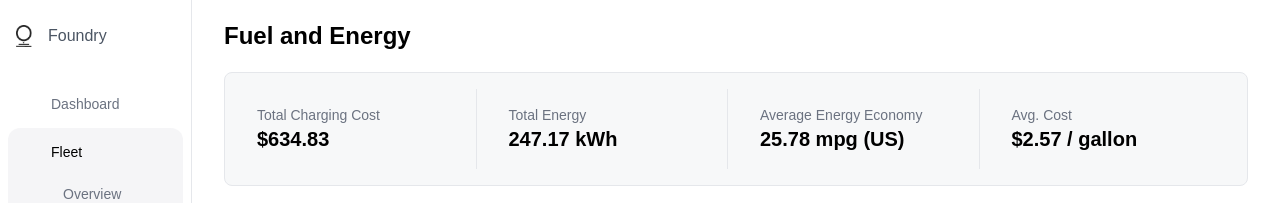
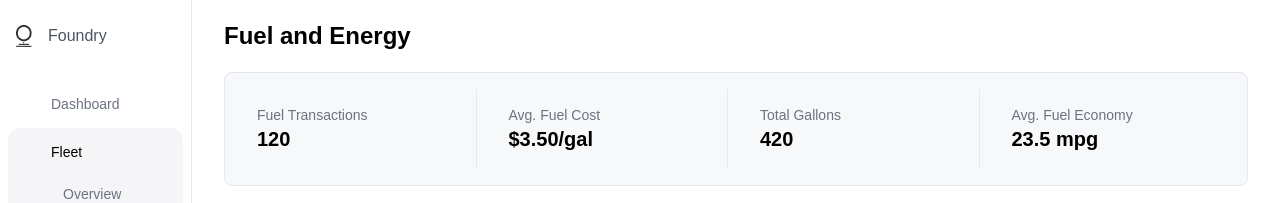
Before and after one commit to Kwasi-1/logistic_tracking, a React (Create React App) app: page /fleet/fuel in a window 1280 px wide. Shown: the top 203 px of the page. Built offline with nearby package versions, Linux system fonts and the light colour scheme; some icons are missing.

Commit message:
update page layout to accept dashboard dynamically

```diff
--- a/src/layouts/Layout.jsx
+++ b/src/layouts/Layout.jsx
@@ -1,14 +1,24 @@
-import { useState } from "react";
-import { Icon } from "@iconify/react";
+import { useState, useEffect } from "react";
+import Dashboard from "./Dashboard";
 
 const Layout = ({
   title,
   tabs,
   components,
   showDashboard = false,
-  dashboardComponent,
+  dashboardData = {},
+  defaultDashboardData = null,
 }) => {
-  const [activeTab, setActiveTab] = useState(tabs[0]); // Default to the first tab
+  const [activeTab, setActiveTab] = useState(tabs[0]); // Default to first tab
+  const [currentDashboardData, setCurrentDashboardData] =
+    useState(defaultDashboardData);
+
+  // Update dashboard only if the tab has new data
+  useEffect(() => {
+    if (dashboardData[activeTab]) {
+      setCurrentDashboardData(dashboardData[activeTab]);
+    }
+  }, [activeTab, dashboardData]);
 
   return (
     <div className="px-8 h-screen">
@@ -18,8 +28,10 @@ const Layout = ({
       </div>
 
       {/* Show Dashboard Only When Required */}
-      {showDashboard && dashboardComponent && (
-        <div className="mb-4">{dashboardComponent}</div>
+      {showDashboard && currentDashboardData && (
+        <div className="mb-4">
+          <Dashboard stats={currentDashboardData} />
+        </div>
       )}
 
       {/* Tabs Navigation */}
--- a/src/pages/Fuel.jsx
+++ b/src/pages/Fuel.jsx
@@ -1,7 +1,6 @@
 import Layout from "../layouts/Layout";
 import VehicleRenewalTable from "../components/reminders/VehicleRenewalTable";
 import FuelHistoryTable from "../components/fleet_management/fuel&energy/FuelHistoryTable";
-import Dashboard from "../layouts/Dashboard";
 
 const tabs = ["Fuel History", "Charging History"];
 
@@ -10,12 +9,21 @@ const components = {
   "Charging History": <VehicleRenewalTable />,
 };
 
-const dashboardStats = [
-  { label: "Total Charging Cost", value: "$634.83" },
-  { label: "Total Energy", value: "247.17 kWh" },
-  { label: "Average Energy Economy", value: "25.78 mpg (US)" },
-  { label: "Avg. Cost", value: "$2.57 / gallon" },
-];
+// Define dashboard data per tab (leave tabs without dashboard empty)
+const dashboardData = {
+  "Fuel History": [
+    { label: "Fuel Transactions", value: "120" },
+    { label: "Avg. Fuel Cost", value: "$3.50/gal" },
+    { label: "Total Gallons", value: "420" },
+    { label: "Avg. Fuel Economy", value: "23.5 mpg" },
+  ],
+  "Charging History": [
+    { label: "Total Charging Cost", value: "$634.83" },
+    { label: "Total Energy", value: "247.17 kWh" },
+    { label: "Avg. Energy Economy", value: "25.78 mpg (US)" },
+    { label: "Avg. Cost", value: "$2.57 / gallon" },
+  ],
+};
 
 const Fuel = () => {
   return (
@@ -24,7 +32,8 @@ const Fuel = () => {
       tabs={tabs}
       components={components}
       showDashboard={true}
-      dashboardComponent={<Dashboard stats={dashboardStats} />}
+      dashboardData={dashboardData}
+      defaultDashboardData={dashboardData["Fuel History"]}
     />
   );
 };
--- a/src/pages/Service.jsx
+++ b/src/pages/Service.jsx
@@ -2,7 +2,6 @@ import Layout from "../layouts/Layout";
 import VehicleRenewalTable from "../components/reminders/VehicleRenewalTable";
 import ContactRenewalTable from "../components/reminders/ContactRenewalTable";
 import ServiceHistoryTable from "../components/fleet_management/service/ServiceHistoryTable";
-import Dashboard from "../layouts/Dashboard";
 
 const tabs = ["Service History", "Vehicle Renewal", "Contact Renewal"];
 
@@ -26,7 +25,7 @@ const Service = () => {
       tabs={tabs}
       components={components}
       showDashboard={true}
-      dashboardComponent={<Dashboard stats={dashboardStats} />}
+      defaultDashboardData={dashboardStats}
     />
   );
 };
```
